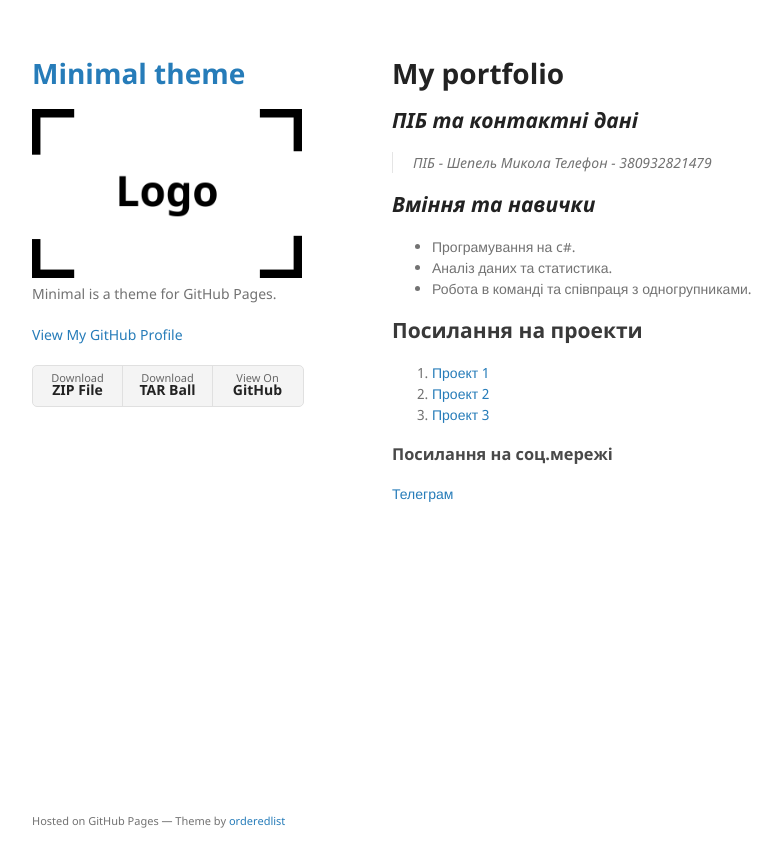
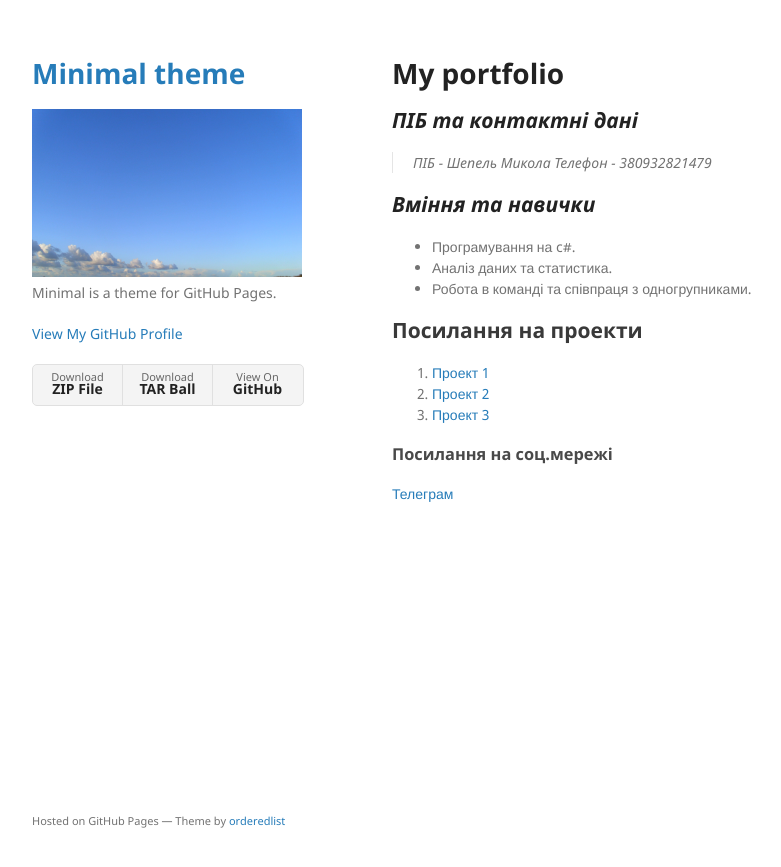
Before and after one commit to ShepelM1/ShepelM1.github.io, a Jekyll site: the page built from index.md, in a window 1280 px wide. Shown: the top 867 px of the page, without its empty margins (178-959 px from the left). Built offline with Jekyll 4.4.1, drawn with Linux system fonts in a browser that asks for light colours; our own code applies the rules of GitHub Pages for plain Markdown files.

Commit message:
Added new logo

```diff
--- a/_config.yml
+++ b/_config.yml
@@ -1,5 +1,5 @@
 title: Minimal theme
-logo: /assets/img/logo.png
+logo: /assets/img/Blue_sky,_white-gray_clouds.jpg
 description: Minimal is a theme for GitHub Pages.
 show_downloads: true
 google_analytics:
```
